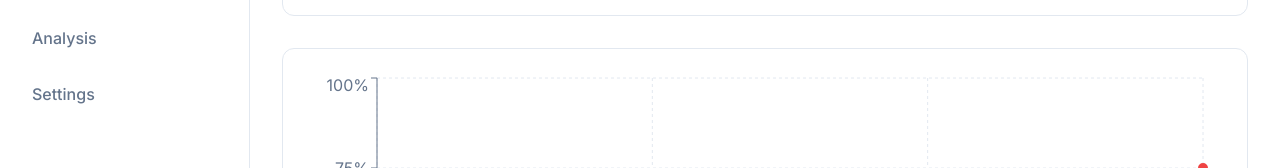
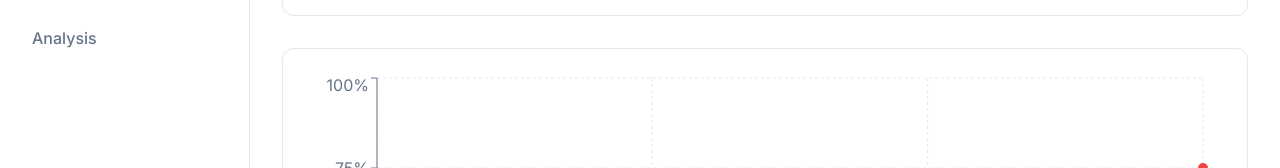
Before and after one commit to mounikasaka1/hackai, a React (Vite) app in the folder safeguard/: page /contact/1 in a window 1280 px wide. Shown: the part 122-290 px from the top of the page. Built offline with nearby package versions, Linux system fonts and the light colour scheme.

Commit message:
deleted settings page
that's all

```diff
--- a/safeguard/src/App.tsx
+++ b/safeguard/src/App.tsx
@@ -25,7 +25,6 @@ function App() {
           <Route path="/dashboard" element={<Dashboard />} />
           <Route path="/contacts" element={<Dashboard />} />
           <Route path="/analysis" element={<Dashboard />} />
-          <Route path="/settings" element={<Dashboard />} />
           <Route path="/contact/:id" element={<ContactAnalysis />} />
           <Route path="/patterns/:id" element={<PatternDetection />} />
           <Route path="/gaslighting/:id" element={<Gaslighting />} />
--- a/safeguard/src/pages/ContactAnalysis.tsx
+++ b/safeguard/src/pages/ContactAnalysis.tsx
@@ -266,12 +266,6 @@ const ContactAnalysis = () => {
         >
           Analysis
         </NavItem>
-        <NavItem
-          active={currentPath === '/settings'}
-          onClick={() => navigate('/settings')}
-        >
-          Settings
-        </NavItem>
       </Sidebar>
       <MainContent>
         <Content>
--- a/safeguard/src/pages/Dashboard.tsx
+++ b/safeguard/src/pages/Dashboard.tsx
@@ -149,12 +149,6 @@ const Dashboard = () => {
         >
           Analysis
         </NavItem>
-        <NavItem
-          active={currentPath === '/settings'}
-          onClick={() => navigate('/settings')}
-        >
-          Settings
-        </NavItem>
       </Sidebar>
       <MainContent>
         <PageTitle>DASHBOARD</PageTitle>
--- a/safeguard/src/pages/Gaslighting.tsx
+++ b/safeguard/src/pages/Gaslighting.tsx
@@ -272,12 +272,6 @@ const Gaslighting = () => {
         >
           Analysis
         </NavItem>
-        <NavItem
-          active={currentPath === '/settings'}
-          onClick={() => navigate('/settings')}
-        >
-          Settings
-        </NavItem>
       </Sidebar>
       <MainContent>
         <Content>
--- a/safeguard/src/pages/Obsession.tsx
+++ b/safeguard/src/pages/Obsession.tsx
@@ -415,12 +415,6 @@ const Obsession = () => {
         >
           Analysis
         </NavItem>
-        <NavItem
-          active={currentPath === '/settings'}
-          onClick={() => navigate('/settings')}
-        >
-          Settings
-        </NavItem>
       </Sidebar>
       <MainContent>
         <Content>
--- a/safeguard/src/pages/Stalking.tsx
+++ b/safeguard/src/pages/Stalking.tsx
@@ -288,12 +288,6 @@ const Stalking = () => {
         >
           Analysis
         </NavItem>
-        <NavItem
-          active={currentPath === '/settings'}
-          onClick={() => navigate('/settings')}
-        >
-          Settings
-        </NavItem>
       </Sidebar>
       <MainContent>
         <Content>
```
